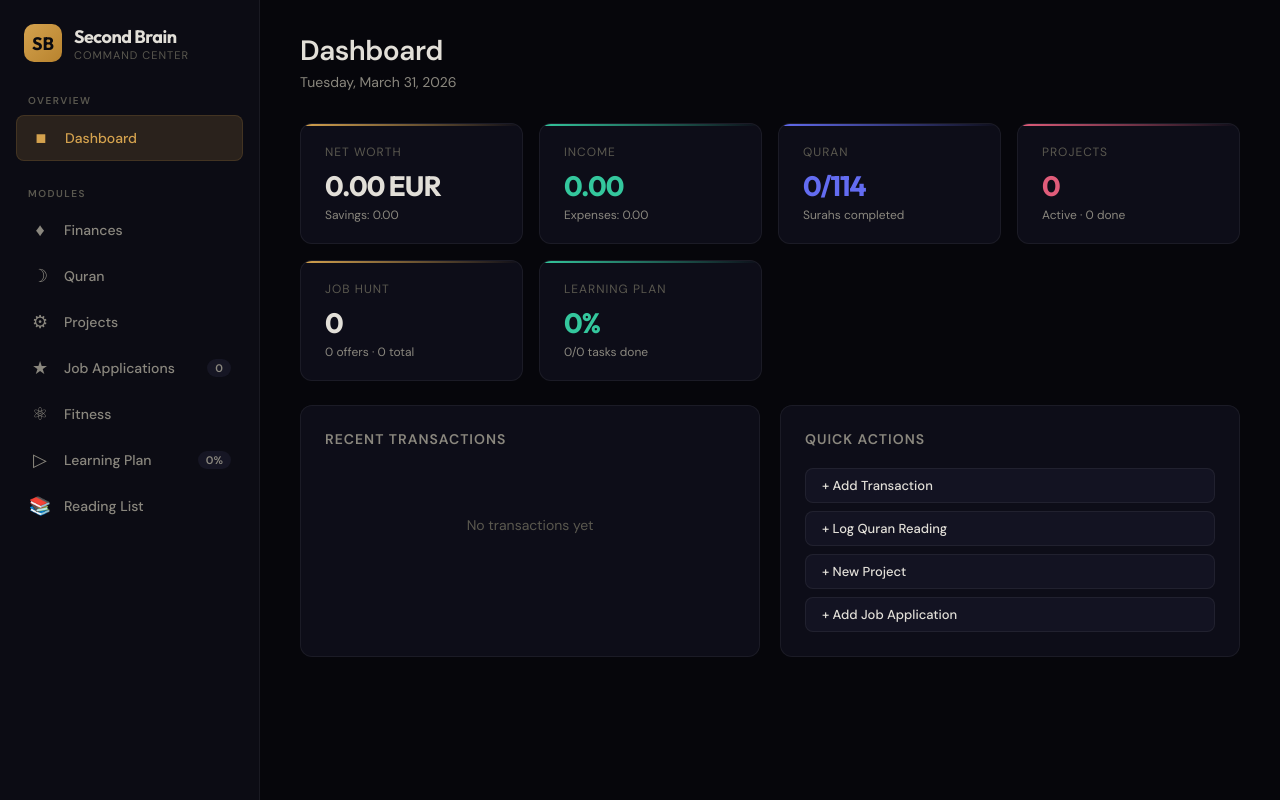
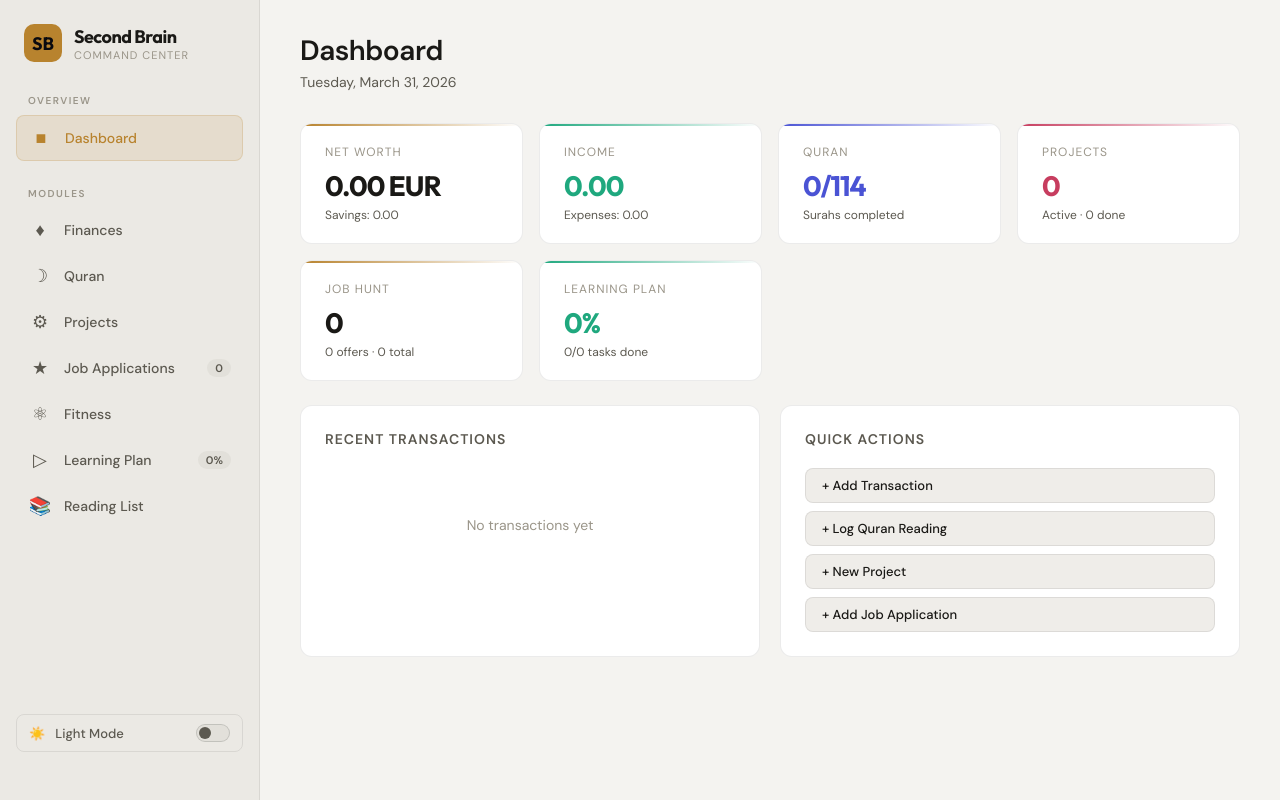
Before and after one commit to DevAli00/second-brain, a Flask app: page / in a window 1280 px wide. Run offline with Flask 3, Linux system fonts and the light colour scheme; data comes from the database, SQL or seed files in the repository; data that the repository does not hold is empty.

Commit message:
feat: add light/dark mode toggle with system preference detection

```diff
--- a/templates/index.html
+++ b/templates/index.html
@@ -31,6 +31,68 @@
     --radius-sm: 8px;
     --shadow: 0 4px 24px rgba(0,0,0,0.4);
 }
+
+/* ── Light Mode ── */
+html[data-theme="light"] {
+    --bg: #f4f3f0;
+    --bg2: #ebe9e4;
+    --surface: rgba(255, 255, 254, 0.9);
+    --surface2: rgba(235, 233, 228, 0.8);
+    --surface3: rgba(220, 218, 212, 0.6);
+    --glass: rgba(0,0,0,0.02);
+    --border: rgba(0,0,0,0.08);
+    --border2: rgba(0,0,0,0.14);
+    --accent: #b8832e;
+    --accent-glow: rgba(184,131,46,0.12);
+    --accent2: #1fa87e;
+    --accent3: #4a53d4;
+    --accent4: #c73d5f;
+    --text: #1a1916;
+    --text2: #5c5950;
+    --text3: #9a9589;
+    --danger: #c73030;
+    --success: #1fa87e;
+    --warning: #c97a10;
+    --shadow: 0 4px 24px rgba(0,0,0,0.1);
+}
+html[data-theme="light"] body { background: var(--bg); }
+html[data-theme="light"] .sidebar { background: var(--bg2); }
+html[data-theme="light"] .main { background: var(--bg); }
+html[data-theme="light"] .card { backdrop-filter: none; background: #fff; border-color: var(--border); }
+html[data-theme="light"] .stat-card { background: #fff; }
+html[data-theme="light"] .modal { background: #fff; }
+html[data-theme="light"] .form-input { background: #f9f8f6; border-color: var(--border2); color: var(--text); }
+html[data-theme="light"] .form-input:focus { border-color: var(--accent); background: #fff; }
+html[data-theme="light"] input,
+html[data-theme="light"] select,
+html[data-theme="light"] textarea { color: var(--text); }
+html[data-theme="light"] table thead tr { background: var(--surface2); }
+html[data-theme="light"] table tbody tr:hover { background: var(--surface2); }
+html[data-theme="light"] .pipeline-col { background: var(--surface2); }
+html[data-theme="light"] .nav-item.active { background: var(--accent-glow); color: var(--accent); border-color: rgba(184,131,46,0.2); }
+html[data-theme="light"] ::-webkit-scrollbar-thumb { background: var(--border2); }
+
+/* ── Theme Toggle Button ── */
+.theme-toggle {
+    display: flex; align-items: center; gap: 10px;
+    padding: 9px 12px; border-radius: var(--radius-sm);
+    cursor: pointer; font-size: 13px; font-weight: 500;
+    color: var(--text2); background: none; border: 1px solid var(--border);
+    width: 100%; transition: all 0.15s; margin-top: 8px;
+}
+.theme-toggle:hover { background: var(--surface2); color: var(--text); border-color: var(--border2); }
+.theme-toggle-track {
+    width: 34px; height: 18px; border-radius: 9px;
+    background: var(--surface3); border: 1px solid var(--border2);
+    position: relative; flex-shrink: 0; transition: background 0.2s;
+}
+.theme-toggle-track.on { background: var(--accent); border-color: var(--accent); }
+.theme-toggle-thumb {
+    width: 12px; height: 12px; border-radius: 50%;
+    background: var(--text2); position: absolute;
+    top: 2px; left: 2px; transition: all 0.2s;
+}
+.theme-toggle-track.on .theme-toggle-thumb { left: 18px; background: #fff; }
 * { margin: 0; padding: 0; box-sizing: border-box; }
 body {
     font-family: 'DM Sans', sans-serif;
@@ -654,6 +716,17 @@ textarea.form-input { resize: vertical; min-height: 80px; }
             <span class="nav-icon">&#128218;</span> Reading List
         </div>
     </div>
+
+    <div class="nav-section" style="margin-top:auto;">
+        <button class="theme-toggle" onclick="toggleTheme()" id="themeToggleBtn">
+            <span id="themeIcon">🌙</span>
+            <span id="themeLabel">Dark Mode</span>
+            <div style="flex:1;"></div>
+            <div class="theme-toggle-track" id="themeTrack">
+                <div class="theme-toggle-thumb"></div>
+            </div>
+        </button>
+    </div>
 </aside>
 
 <!-- ── Main Content ── -->
@@ -892,6 +965,28 @@ textarea.form-input { resize: vertical; min-height: 80px; }
 </div>
 
 <script>
+// ── Theme ──
+function applyTheme(theme) {
+    document.documentElement.setAttribute('data-theme', theme);
+    const isDark = theme === 'dark';
+    document.getElementById('themeIcon').textContent = isDark ? '🌙' : '☀️';
+    document.getElementById('themeLabel').textContent = isDark ? 'Dark Mode' : 'Light Mode';
+    document.getElementById('themeTrack').classList.toggle('on', isDark);
+    localStorage.setItem('sb-theme', theme);
+}
+
+function toggleTheme() {
+    const current = document.documentElement.getAttribute('data-theme') || 'dark';
+    applyTheme(current === 'dark' ? 'light' : 'dark');
+}
+
+// Apply saved or system preference on load
+(function() {
+    const saved = localStorage.getItem('sb-theme');
+    const prefersDark = window.matchMedia('(prefers-color-scheme: dark)').matches;
+    applyTheme(saved || (prefersDark ? 'dark' : 'light'));
+})();
+
 // ── State ──
 let chartCat = null, chartMonthly = null;
 let allSurahs = [];
```
